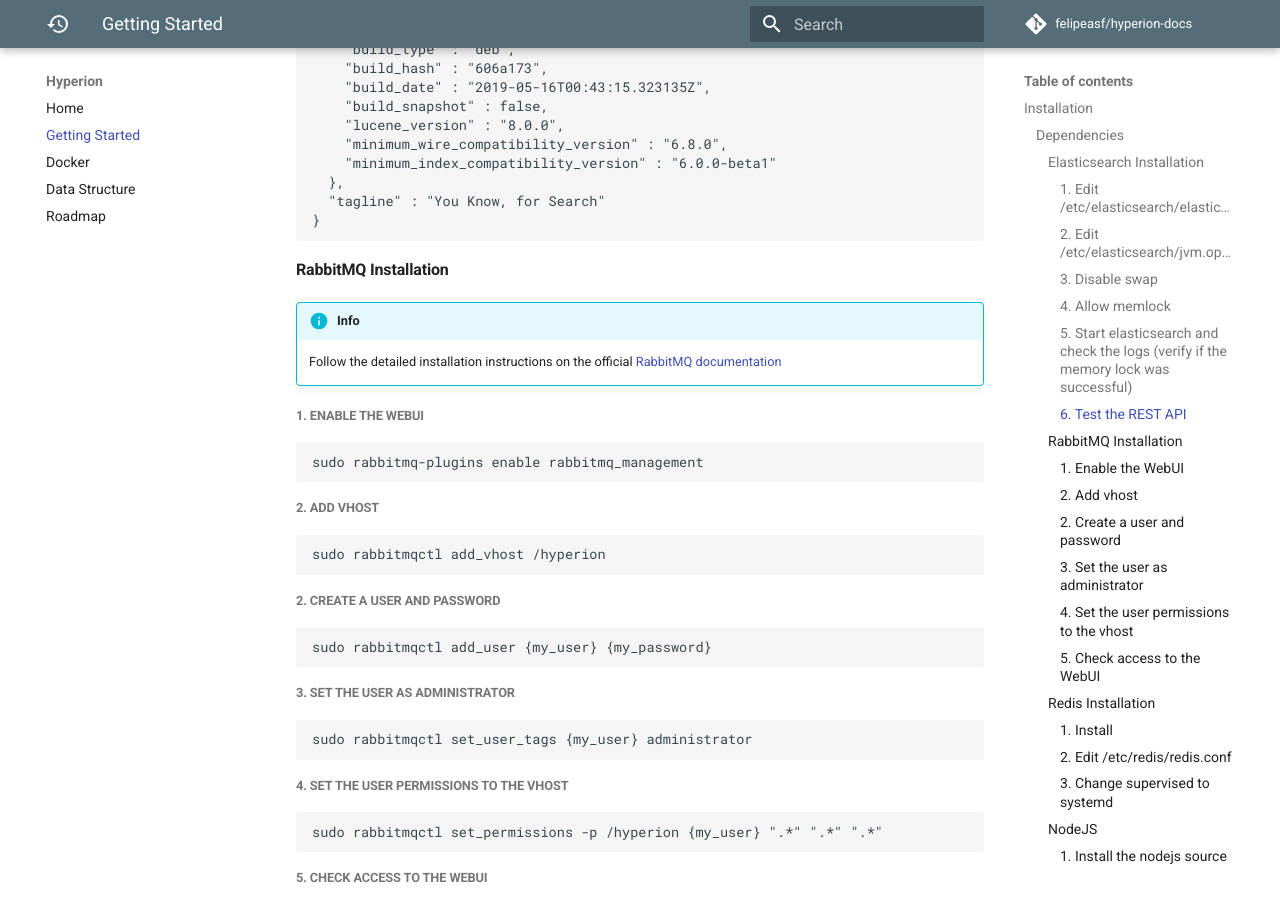
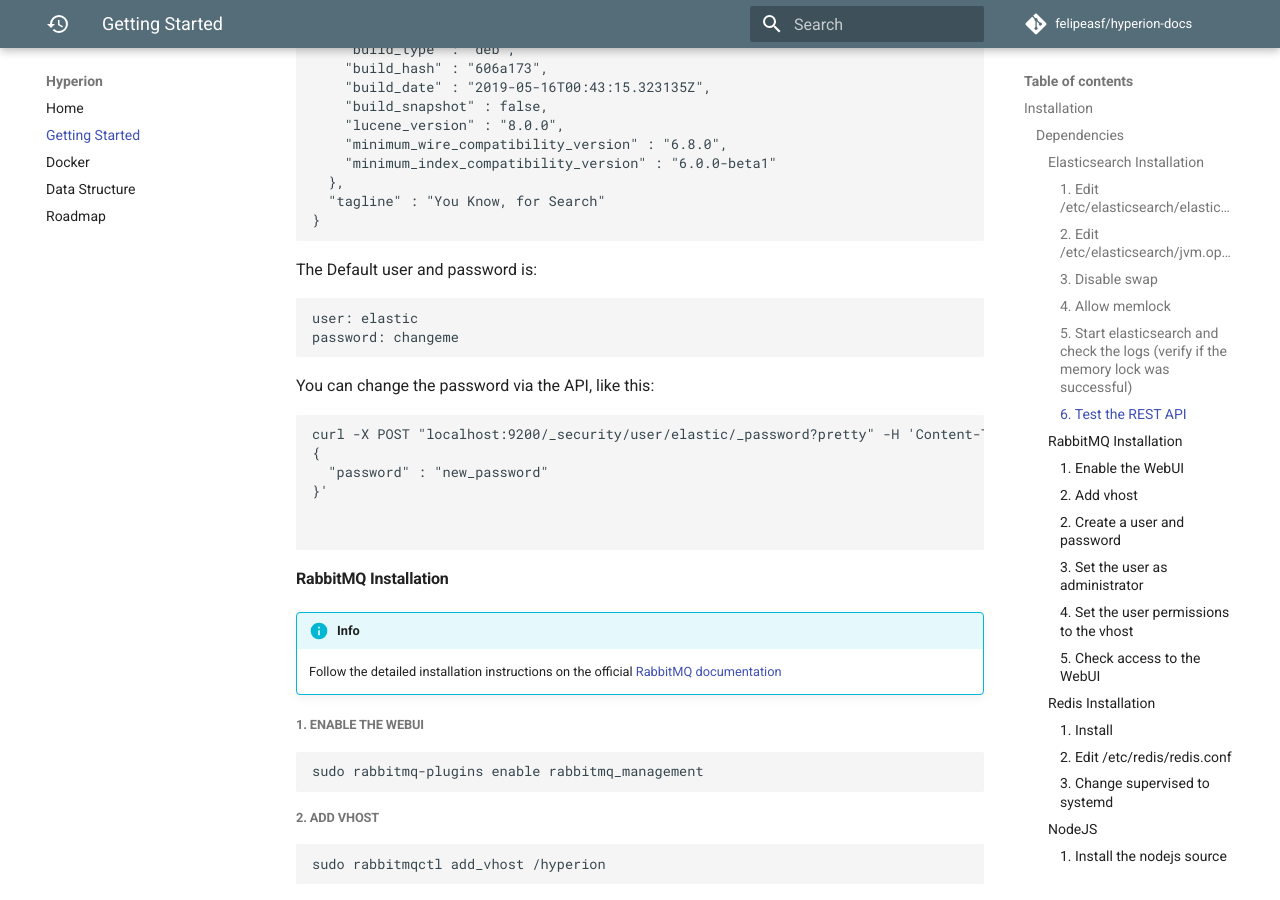
Before and after one commit to felipeasf/hyperion-docs, an MkDocs documentation site: the page built from docs/install.md, in a window 1280 px wide and 900 px high, scrolled down 1791 px. Built offline with MkDocs 1.6.1 and Material for MkDocs 9.7.7, drawn with Linux system fonts in a browser that asks for light colours; comment, search, counter and statistics services are not loaded.

Commit message:
elastic credential info

````diff
--- a/docs/install.md
+++ b/docs/install.md
@@ -86,6 +86,23 @@
   "tagline" : "You Know, for Search"
 }
 ```
+
+The Default user and password is:
+```
+user: elastic
+password: changeme
+```
+
+You can change the password via the API, like this:
+```
+curl -X POST "localhost:9200/_security/user/elastic/_password?pretty" -H 'Content-Type: application/json' -d'
+{
+  "password" : "new_password"
+}'
+
+
+```
+
 
 #### RabbitMQ Installation
 
````
